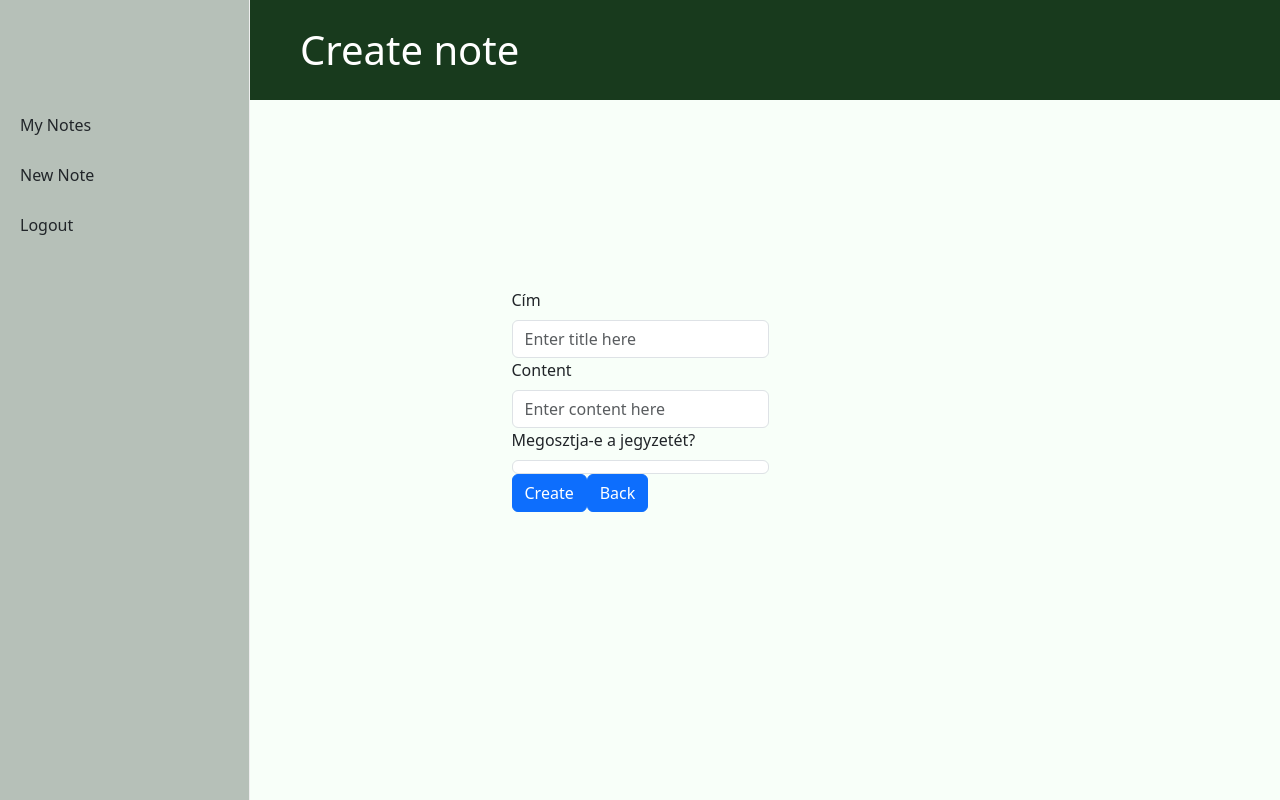
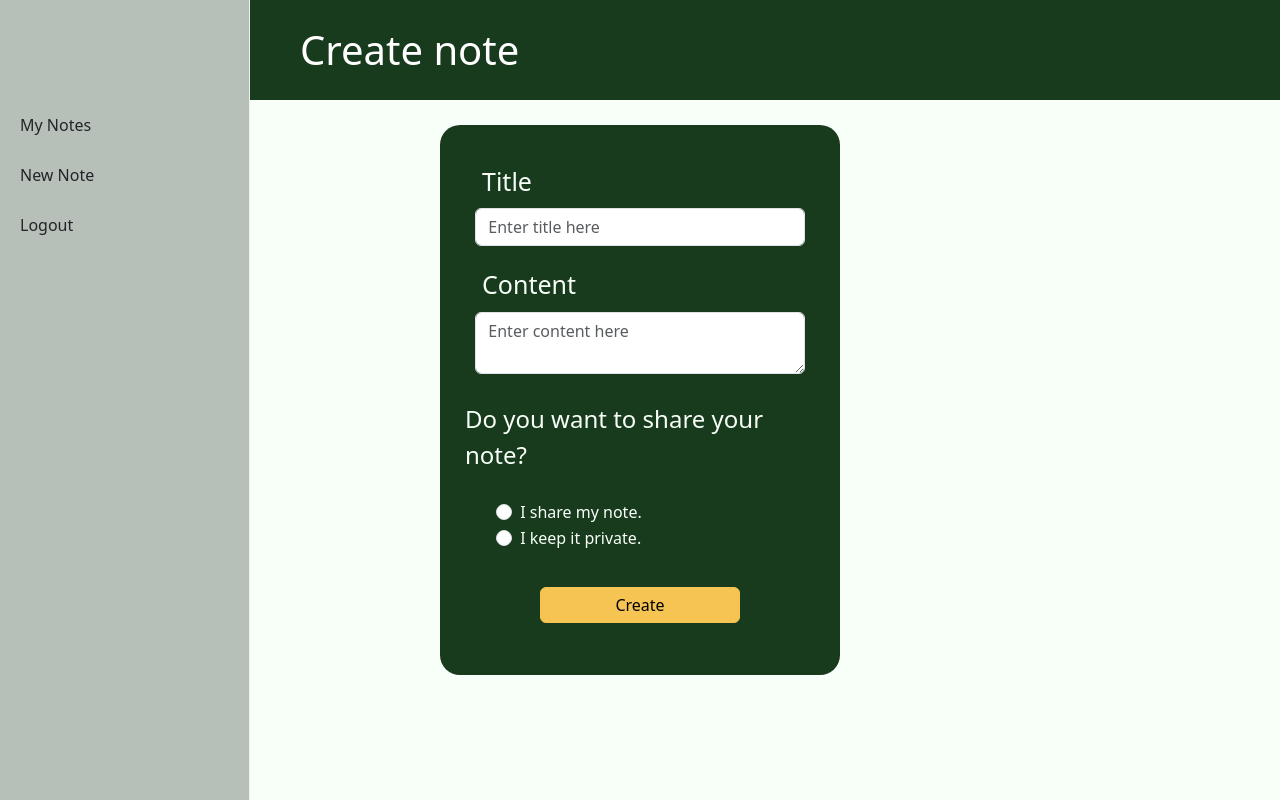
Before and after one commit to olilla92/Jegyzetmegoszto, a React (Vite) app in the folder frontend/: page /new-note in a window 1280 px wide. Built offline with nearby package versions, Linux system fonts and the light colour scheme.

Commit message:
Létrehozás és delete majdnem kész.

```diff
--- a/frontend/package.json
+++ b/frontend/package.json
@@ -10,6 +10,9 @@
     "preview": "vite preview"
   },
   "dependencies": {
+    "@fortawesome/fontawesome-svg-core": "^7.1.0",
+    "@fortawesome/free-solid-svg-icons": "^7.1.0",
+    "@fortawesome/react-fontawesome": "^3.1.0",
     "@heroicons/react": "^2.2.0",
     "axios": "^1.13.2",
     "bootstrap": "^5.3.8",
--- a/frontend/src/pages/Me.tsx
+++ b/frontend/src/pages/Me.tsx
@@ -6,14 +6,18 @@ import { useNavigate } from 'react-router-dom';
 import '../stylesheets/Me.css';
 import { Nav, NavItem, Row, Col, Card, Container } from 'react-bootstrap';
 import { Sidebar, Menu, MenuItem } from 'react-pro-sidebar';
+import { toast } from 'react-toastify';
+import { FontAwesomeIcon } from '@fortawesome/react-fontawesome';
+import { faDeleteLeft } from '@fortawesome/free-solid-svg-icons';
+import { faPencil } from '@fortawesome/free-solid-svg-icons';
 
 const Me = () => {
     const [me, setMe] = useState<User>();
     const [myNotes, setMyNotes] = useState<Array<Note>>([]);
     const navigate = useNavigate();
+    const token = localStorage.getItem('token');
 
     useEffect(() => {
-        const token = localStorage.getItem('token');
         if (!token) {
             navigate('/login');
             return;
@@ -28,18 +32,23 @@ const Me = () => {
             .catch((result) => alert(result));
     }, []);
 
-    if (!me)
-        return (
-            <>
-                <h1>Loading...</h1>
-            </>
-        );
-    if (!myNotes)
-        return (
-            <>
-                <p>Még nincsenek jegyzeteid!</p>
-            </>
-        );
+    const DeleteNote = (noteId?: number) => {
+        if (!noteId) {
+            toast.error('Nincs ilyen jegyzet.');
+            return;
+        }
+        apiClient
+            .delete(`/notes/${noteId}`, {
+                headers: {
+                    Authorization: `Bearer ${token}`,
+                },
+            })
+            .then(() => {
+                toast.success('A jegyzet sikeresen törlődött.');
+                setMyNotes(myNotes.filter((n) => n.id !== noteId));
+            })
+            .catch(() => toast.error('Nem sikerült törölni a jegyzetet.'));
+    };
 
     return (
         <>
@@ -58,28 +67,46 @@ const Me = () => {
                             <MenuItem onClick={() => navigate('/')}>Logout</MenuItem>
                         </Menu>
                     </Sidebar>
-                    <Container className="container">
+
+                    <Container className="MyNoteContainer">
                         <Row>
-                            {myNotes
+                            {myNotes && myNotes.filter((n) => n.userId == me.id).length > 0 ? (
+                                myNotes
                                     .filter((n) => n.userId == me.id)
                                     .map((n) => (
-                                    <Col>
-                                        <Card
-                                            className="notecard"
-                                            onClick={() => navigate('/edit-note/:id')}
-                                        >
-                                            <div className="adatok">
+                                        <Col key={n.id}>
+                                            <Card className="notecard">
+                                                <Card.Header className="Icons">
+                                                    <FontAwesomeIcon
+                                                        className="Pencil"
+                                                        icon={faPencil}
+                                                        onClick={() =>
+                                                            navigate(`/new-edit/${n.id}`)
+                                                        }
+                                                    />
+                                                    <FontAwesomeIcon
+                                                        className="Delete"
+                                                        icon={faDeleteLeft}
+                                                        onClick={() => DeleteNote(n.id)}
+                                                    />
+                                                </Card.Header>
+                                                <div className="noteContain">
                                                     <Card.Title>
-                                                    <h2 className="jegyzet">{n.title}</h2>
+                                                        <h2 className="noteconent">{n.title}</h2>
                                                     </Card.Title>
                                                     <Card.Body>
-                                                    <p className="jegyzet">{n.content}</p>
-                                                    <p className="jegyzet">{n.isPublic}</p>
+                                                        <p className="noteconent">{n.content}</p>
+                                                        <p className="noteconent">{n.isPublic}</p>
                                                     </Card.Body>
                                                 </div>
                                             </Card>
                                         </Col>
-                                ))}
+                                    ))
+                            ) : (
+                                <div className="ifYouHaveNoNotes">
+                                    <h2>Még nincsenek jegyzeteid!</h2>
+                                </div>
+                            )}
                         </Row>
                     </Container>
                 </>
--- a/frontend/src/pages/NewNote.tsx
+++ b/frontend/src/pages/NewNote.tsx
@@ -1,11 +1,11 @@
 import { useState } from 'react';
-import { Container, Form, Button, Nav, NavItem } from 'react-bootstrap';
+import { Container, Form, Button, Nav, NavItem, Row, Col } from 'react-bootstrap';
 import { Sidebar, Menu, MenuItem } from 'react-pro-sidebar';
 import { useNavigate } from 'react-router-dom';
 import type { Note } from '../types/Note.ts';
 import apiClient from '../api/apiClient.ts';
 import { toast } from 'react-toastify';
-import '../stylesheets/NewEdit.css'
+import '../stylesheets/NewEdit.css';
 
 const NewNote = () => {
     const [title, setTitle] = useState<string>('');
@@ -13,14 +13,21 @@ const NewNote = () => {
     const [isPublic, setIsPublic] = useState<boolean>(false);
     const navigate = useNavigate();
 
-    const handleSave = () => {
+    const token = localStorage.getItem('token');
+
+    const handleSave = async (e: React.FormEvent<HTMLFormElement>) => {
+        e.preventDefault();
         const n: Note = {
             title,
             content,
-            isPublic,
+            isPublic: isPublic ? "true" : "false",
         };
         apiClient
-            .post('/notes', n)
+            .post('/notes', n, {
+                headers: {
+                    Authorization: `Bearer ${token}`,
+                },
+            })
             .then(() => toast.success('Az új jegyzet létrejött.'))
             .catch(() => toast.error('Sikertelen létrehozás. Próbáld meg újra.'));
     };
@@ -38,11 +45,13 @@ const NewNote = () => {
                     <MenuItem onClick={() => navigate('/')}>Logout</MenuItem>
                 </Menu>
             </Sidebar>
-            <Container>
+
+            <Container className="CreateNote">
                 <Form onSubmit={handleSave}>
                     <Form.Group>
-                        <Form.Label>Cím</Form.Label>
+                        <Form.Label className="createTitle">Title</Form.Label>
                         <Form.Control
+                            className="inputBox"
                             type="text"
                             value={title}
                             placeholder="Enter title here"
@@ -50,26 +59,47 @@ const NewNote = () => {
                         />
                     </Form.Group>
                     <Form.Group>
-                        <Form.Label>Content</Form.Label>
+                        <Form.Label className="createTitle">Content</Form.Label>
                         <Form.Control
-                            type="textarea"
+                            className="inputBox"
+                            as="textarea"
+                            type="text"
                             value={content}
                             placeholder="Enter content here"
                             onChange={(e) => setContent(e.target.value)}
                         />
                     </Form.Group>
-                    <Form.Group>
-                        <Form.Label>Megosztja-e a jegyzetét?</Form.Label>
-                        <Form.Control
-                            type="radio"
-                            value={String(isPublic)}
-                            onChange={(e) => setIsPublic(Boolean(e.target.value))}
-                        />
-                    </Form.Group>
 
-                    <Form.Group>
-                        <Button type="submit">Create</Button>
-                        <Button onClick={() => navigate('/me')}>Back</Button>
+                    <fieldset>
+                        <Form.Label as="legend" column className="isPublicTitle">
+                            Do you want to share your note?
+                        </Form.Label>
+                        <Form.Group as={Row} className="PublicOrNot">
+                            <Col sm={10}>
+                                <Form.Check
+                                    className="Control"
+                                    type="radio"
+                                    label="I share my note."
+                                    name="sharing"
+                                    value="true"
+                                    onChange={(e) => setIsPublic(e.target.value === 'true')}
+                                />
+                                <Form.Check
+                                    className="Control"
+                                    type="radio"
+                                    label="I keep it private."
+                                    name="sharing"
+                                    value="false"
+                                    onChange={(e) => setIsPublic(e.target.value === 'true')}
+                                />
+                            </Col>
+                        </Form.Group>
+                    </fieldset>
+
+                    <Form.Group className="createButtons">
+                        <Button className="crtBtn" type="submit">
+                            Create
+                        </Button>
                     </Form.Group>
                 </Form>
             </Container>
--- a/frontend/src/stylesheets/LoginRegister.css
+++ b/frontend/src/stylesheets/LoginRegister.css
@@ -18,8 +18,6 @@ body {
     border-radius: 20px;
     background-color: #183a1d;
     color: #f8fff9;
-    box-shadow: 5px 5px #0b1b0e;
-    box-shadow: inset 0 0 30px rgba(0, 0, 0, 0.5);
 }
 .formUsername,
 .formPassword {
@@ -44,7 +42,7 @@ body {
     width: 100px;
     color: black;
     background-color: #f6c453;
-    border: #f6c453;
+    border-color: #f6c453;
     display: flex;
     flex-direction: row;
     justify-content: center;
--- a/frontend/src/stylesheets/Me.css
+++ b/frontend/src/stylesheets/Me.css
@@ -12,9 +12,41 @@
 }
 .HeaderNav {
     height: 100px;
+    z-index: 100;
 }
 .HeaderNavItem {
     margin-left: 300px;
     color: white;
     font-size: 40px;
 }
+
+.MyNoteContainer{
+    margin-top: 120px;
+    margin-left: 300px;
+    display: flex;
+}
+.notecard{
+    height: 400px;
+    width: 300px;
+    margin: 10px;
+    border-radius: 25px;
+    display: flex;
+}
+.noteContain{
+    display: flex;
+    text-align: center;
+    flex-direction: column;
+    margin-top: 20px;
+}
+.notecontent{
+    display: flex;
+    flex-direction: column;
+    justify-content: center;
+}
+.Icons{
+    z-index: 100;
+    display: flex;
+}
+.Delete{
+    margin-left: auto;
+}
--- a/frontend/src/stylesheets/NewEdit.css
+++ b/frontend/src/stylesheets/NewEdit.css
@@ -0,0 +1,48 @@
+.CreateNote{
+    background-color: #183a1d;
+    color: #f8fff9;
+    border-radius: 20px;
+    width: 400px;
+    height: 550px;
+    padding: 10px;
+    display: flex;
+    align-items: center;
+    justify-content: center;
+    padding: 25px;
+}
+.createTitle{
+    text-indent: 17px;
+    margin-top: 20px;
+    font-size: 25px;
+}
+.isPublicTitle{
+    font-size: 24px;
+    margin-top: 20px;
+    margin-bottom: 20px;
+}
+.PublicOrNot{
+    display: flex;
+    justify-content: center;
+}
+.createButtons{
+    display: flex;
+    justify-content: center;
+    gap: 35px;
+    margin: 35px;
+}
+.crtBtn{
+    background-color: #f6c453 !important;
+    border-color: #f6c453 !important;
+    color: black;
+    width: 200px;
+    padding: 5px;
+}
+.crtBtn:hover{
+    background-color: #967833 !important;
+    border-color: #967833 !important;
+    color: white;
+}
+.inputBox{
+    width: 329.33px;
+    margin: auto;
+}
--- a/frontend/src/types/Note.ts
+++ b/frontend/src/types/Note.ts
@@ -2,6 +2,6 @@ export type Note = {
   userId?: number;
   title: string;
   content: string;
-  isPublic: boolean;
+  isPublic: string;
   id?: number;
 };
```
Also changed, not shown: 2 other files (tests, documents, lock files or other folders). Lines whose indentation alone changed are shown as unchanged.
